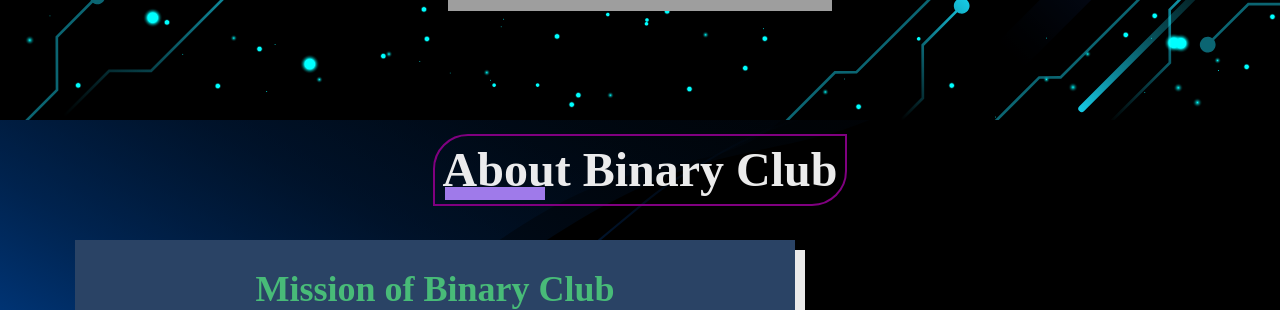
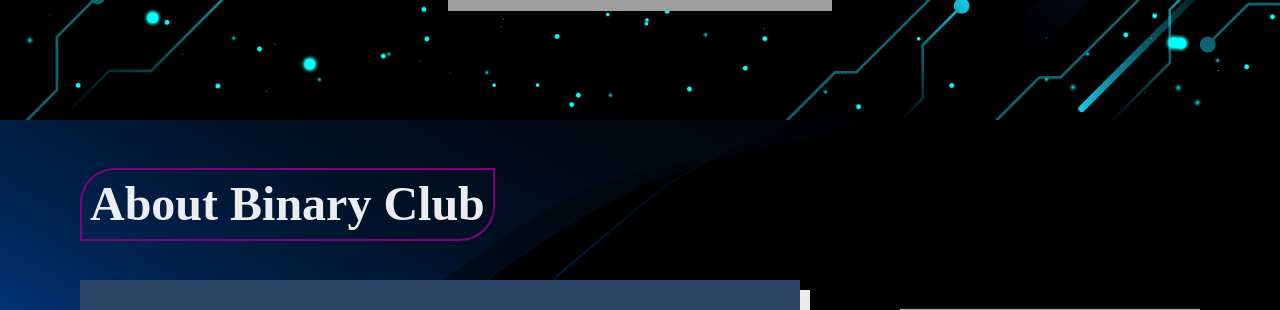
Before and after one commit to thebinaryclub/officialwebsite, a React (Create React App) app: page / in a window 1280 px wide. Shown: the part 740-1050 px from the top of the page. Built offline with nearby package versions, Linux system fonts and the light colour scheme; grey boxes are pictures that could not be loaded; a web font is replaced by a local one.

Commit message:
added light mode svg

```diff
--- a/src/components/About.jsx
+++ b/src/components/About.jsx
@@ -1,10 +1,10 @@
-import { Box, Flex, Image, Text, Heading } from '@chakra-ui/react';
+import { Box, Flex, Image, Text, Heading, useColorMode } from '@chakra-ui/react';
 import React from 'react'
 import './about.css'
 const About = () => {
+  const { colorMode } = useColorMode();
   return (
-    <div style={{minHeight: '100vh', minWidth: '100%'}}>
-    <Box width='100%' minHeight={'100vh'} style={{ position: 'relative', backgroundColor: '' }}>
+    <div style={{minHeight: '100vh', minWidth: '100%', position: 'relative'}}>
       <div style={{
         // content: '',
         position: 'absolute',
@@ -13,17 +13,20 @@ const About = () => {
         width: '100%',
         height: '100%'
       }}>
-        <Image src={'images/newbg.svg'} w={'100%'}
+        {
+          colorMode === 'dark' ? (<Image src={'/images/newbg.svg'} w={'100%'}
           objectFit='cover'
           align={'center'}
-          h={'100%'} />
+          h={'100%'} />) : ''
+        }
       </div>
+    <Box py={10} px={{ base: 4, sm: 10, md: 20, lg: 20 }} width='100%' minHeight={'100vh'} style={{ position: 'relative', backgroundColor: '' }}>
       <Flex
         minH={'100px'}
         py={{ base: 2 }}
-        px={{ base: 4 }}
-        align={'center'}
-        justifyContent={'center'}
+        // px={{ base: 4 }}
+        // align={'center'}
+        // justifyContent={'space-between'}
       >
         <Heading
           lineHeight={1.1}
@@ -41,24 +44,14 @@ const About = () => {
           //   bg={'pink.400'}
           fontFamily={'alice'}
           p={2}
-          _after={{
-            content: "''",
-            width: '100px',
-            height: '20%',
-            position: 'absolute',
-            bottom: 1,
-            left: '10px',
-            bg: 'purple.400',
-            zIndex: -1,
-          }}
         >About Binary Club</Text>
 
         </Heading>
       </Flex>
-      <Box p={5}>
+      <Box  pt={5}>
         <Flex
-          align={'center'}
-          justifyContent={'space-around'}
+          // align={'center'}
+          justifyContent={'space-between'}
           // w={'full'}
           wrap={'wrap'}
           // overflow={'hidden'}
@@ -71,14 +64,16 @@ const About = () => {
             fontSize='2xl'
             fontFamily={'Amaranth'}
             maxWidth={'45rem'}
-            bg={'lightgray'}
+            bg={'blue.800'}
             p={5}
-            bgColor={'blue.800'}
+            // bgColor={'blue.800'}
+
             style={{
               // backgroundColor: `${'purple.400'}`,
               boxShadow: '10px 10px',
               lineHeight: '1.2em'
             }}
+            // color={'white'}
           >
             <Heading fontFamily={'alice'} color={'green.400'} p={2} align={'center'} >Mission of Binary Club</Heading>
             To provide exposure and knowledge of trending and upcoming technologies while at the same time educating the tech enthusiasts. Identify hidden talents, provide opportunities for students to realise their full potential, and accordingly shape them into future pioneers entrepreneurs and bridging the gap between students and alumni of college through mentorships
@@ -88,14 +83,15 @@ const About = () => {
             fontSize='2xl'
             fontFamily={'Amaranth'}
             maxWidth={'45rem'}
-            bg={'lightgray'}
+            bg={'blue.800'}
             p={5}
-            bgColor={'blue.800'}
+            // bgColor={'blue.800'}
             style={{
               // backgroundColor: `${'purple.400'}`,
               boxShadow: '10px 10px',
               lineHeight: '1.2em'
             }}
+            // color={'white'}
           >
             <Heading fontFamily={'alice'} color={'green.400'} p={2} align={'center'}>Why join?</Heading>
             To provide exposure and knowledge of trending and upcoming technologies while at the same time educating the tech enthusiasts. Identify hidden talents, provide opportunities for students to realise their full potential, and accordingly shape them into future pioneers entrepreneurs and bridging the gap between students and alumni of college through mentorships
--- a/src/components/Hero/index.jsx
+++ b/src/components/Hero/index.jsx
@@ -1,4 +1,4 @@
-import { Box,  Flex, Heading, Image, Stack, Text } from '@chakra-ui/react';
+import { Box,  Flex, Heading, Image, Stack, Text, useColorMode } from '@chakra-ui/react';
 import { chakra } from '@chakra-ui/react'
 import { motion, isValidMotionProp } from 'framer-motion'
 
@@ -10,8 +10,9 @@ const ChakraBox = chakra(motion.div, {
     shouldForwardProp: (prop) => isValidMotionProp(prop) || prop === 'children',
   });
 const index = () => {
+    const { colorMode } = useColorMode();
     return (
-        <Box bg={'url("/images/voo.svg")'} w={'full'} h={'100vh'} style={{
+        <Box bg={colorMode === 'dark' ? 'url("/images/voo.svg")': 'url("/images/ass.svg")'} w={'full'} h={'100vh'} style={{
             backgroundRepeat: 'no-repeat',
             backgroundSize: 'cover',
         }} textAlign='center'>
@@ -30,7 +31,7 @@ const index = () => {
                                 // as={motion.div}
                                 fontFamily={'alice'}
                             fontSize={{ base: '5rem', sm: '6rem', lg: '7rem' }}
-                                color={'white'}
+                                // color={'white'}
                                 position={'relative'}
                                 style={{
                                     zIndex: 3
@@ -44,22 +45,12 @@ const index = () => {
                                     x: { type: "spring", stiffness: 100 },
                                     default: { duration: 2 },
                                   }}
-                                // _after={{
-                                //     content: "''",
-                                //     width: 'full',
-                                //     height: '20%',
-                                //     position: 'absolute',
-                                //     bottom: 1,
-                                //     left: 0,
-                                //     right: 0,
-                                //     bg: 'purple.400',
-                                //     zIndex: -1,
-                                // }}
                                 >
                                 B<span style={{ color: '#2C5282' }} >I</span>NARY
                             </ChakraBox>
                             <Text as={'span'} color={'blue.200'} fontSize='3xl'
                              fontFamily={''}
+                             bg={colorMode === 'dark' ? 'transparent' : 'white'}
                             >
                                 It's all about 0's and 1's
                             </Text>
--- a/src/components/TeamItem.jsx
+++ b/src/components/TeamItem.jsx
@@ -7,12 +7,6 @@ import {
   Stack,
   Image,
 } from '@chakra-ui/react';
-
-import { Icon } from '@chakra-ui/react'
-import { FaGithub } from 'react-icons/fa';
-import {RiHomeHeartFill} from 'react-icons/ri'
-
-// import styled, { keyframes } from 'styled-components';
 
 const IMAGE = 'https://images.unsplash.com/photo-1518051870910-a46e30d9db16?ixlib=rb-1.2.1&ixid=MXwxMjA3fDB8MHxwaG90by1wYWdlfHx8fGVufDB8fHw%3D&auto=format&fit=crop&w=1350&q=80';
 
@@ -54,15 +48,15 @@ const TeamItem = ({ image = IMAGE, name = "Name", description, title }) => {
           </Heading>
           <Stack align={'center'}>
             {title.includes('President') ? (
-              <Text fontWeight={1000} fontSize={'xl'} color='green.500'>
+              <Text fontWeight={1000} fontSize={'xl'} color='blue.500'>
                 {title}
               </Text>
-            ) : <Text fontWeight={800} fontSize={'xl'}>
+            ) : <Text fontWeight={300} fontSize={'xl'}>
               {title}
             </Text>}
-            <Text color={'gray.400'}>
+            {/* <Text color={'gray.400'}>
               {description}
-            </Text>
+            </Text> */}
           </Stack>
           {/* <Stack align={'center'} direction={'row'} spacing={'25px'} pos={'absolute'} style={{bottom: 0}}>
             <Icon w={8} h={8} as={FaGithub} />
```
Also changed, not shown: public/images/ass.svg (added), public/images/doo.svg (added).
